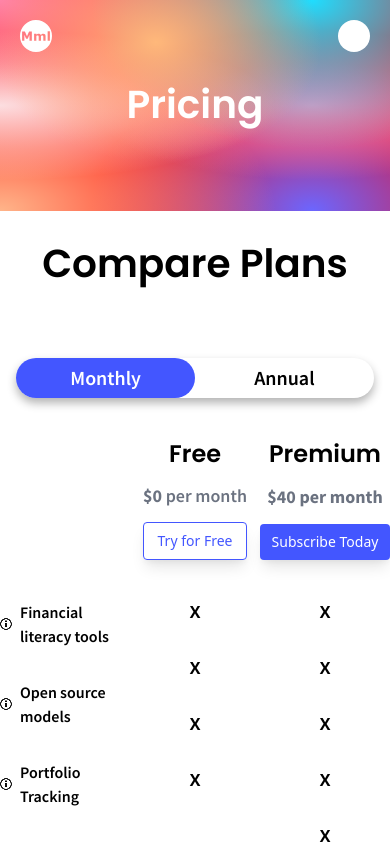
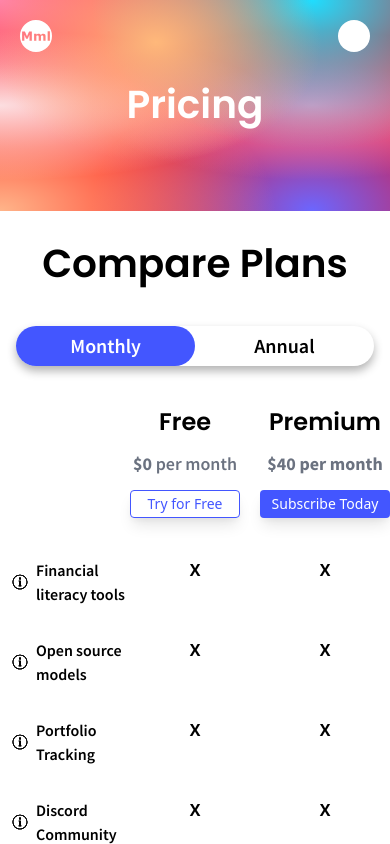
Before and after one commit to jonkarrer/market_maker, a Next.js app: page /support/pricing in a window 390 px wide. Shown: the top 844 px of the page. Built offline with nearby package versions, Linux system fonts and the light colour scheme.

Commit message:
price page

```diff
--- a/pages/support/pricing.tsx
+++ b/pages/support/pricing.tsx
@@ -9,14 +9,14 @@ const Pricing = () => {
       <Gradient title="Pricing" />
       <Wrapper display="flex">
         <div className="flex flex-col space-y-10 lg:space-y-14 w-full">
-          <h1 className="text-center font-semibold text-mobile-h py-8 sm:py-0 sm:text-4xl lg:text-5xl ">
+          <h1 className="text-center font-semibold text-mobile-h pt-8 sm:py-0 sm:text-4xl lg:text-5xl ">
             Compare Plans
           </h1>
           {/**Toggle Switch */}
           <div
             id="monthly-annual-toggle"
             onClick={() => setToggle(!toggle)}
-            className="relative w-11/12 m-auto sm:w-500px lg:w-685px h-10 font-semibold flex justify-center items-center shadow-supp-boxes rounded-full text-xl lg:text-2xl cursor-pointer"
+            className="relative w-11/12 m-auto h-10 font-semibold flex justify-center items-center shadow-supp-boxes rounded-full text-xl sm:w-500px lg:w-685px lg:text-2xl cursor-pointer"
           >
             <div className="z-10 w-1/2 h-full rounded-full flex justify-center items-center text-white">
               <p className={`${toggle ? "text-black" : "text-white"}`}>
@@ -35,17 +35,17 @@ const Pricing = () => {
             </div>
           </div>
           {/**Free + Premium row */}
-          <div className="grid sm:mr-5 grid-cols-3 text-2xl sm:text-4xl lg:text-5xl">
+          <div className="grid grid-cols-3 text-2xl sm:mr-5  sm:text-4xl lg:text-5xl">
             <div>{/** Empty div to even out columns */}</div>
-            <div className="text-center grid gap-3 lg:gap-7 font-semibold">
+            <div className="text-center mr-5 grid gap-3  sm:mr-0 lg:gap-7 font-semibold">
               <h1>Free</h1>
               <p className="text-lg lg:text-2xl text-gray-500">
-                <strong className="sm:text-4xl lg:text-5xl font-bold">
+                <strong className="font-bold sm:text-4xl lg:text-5xl">
                   $0
                 </strong>{" "}
                 per month
               </p>
-              <button className=" shadow-lg rounded text-sm lg:text-2xl text-blue-border border-blue-border border-1px border-solid w-4/5 m-auto py-2">
+              <button className=" w-full sm:w-4/5 m-auto h-7 sm:py-2 shadow-lg rounded text-sm lg:text-2xl text-blue-border border-blue-border border-1px border-solid ">
                 Try for Free
               </button>
             </div>
@@ -57,7 +57,7 @@ const Pricing = () => {
                 </strong>{" "}
                 per month
               </p>
-              <button className="shadow-lg rounded text-sm text-white bg-blue-border px-2 sm:px-0 w-full sm:w-4/5 m-auto py-2 lg:text-2xl">
+              <button className=" w-full m-auto h-7 shadow-lg rounded text-sm text-white bg-blue-border sm:px-0 sm:py-2 sm:w-4/5 lg:text-2xl">
                 Subscribe Today
               </button>
             </div>
--- a/styles/globals.css
+++ b/styles/globals.css
@@ -113,14 +113,14 @@ button {
     @apply grid gap-8;
   }
   .column-1 div {
-    @apply flex space-x-2 text-base sm:text-base lg:text-xl xl:text-2xl font-semibold;
+    @apply flex space-x-2 text-base ml-3 sm:ml-0 sm:text-base lg:text-xl xl:text-2xl font-semibold;
   }
   .column-1 div img {
-    @apply w-3 sm:w-4 lg:w-5 cursor-pointer;
+    @apply w-4 sm:w-4 lg:w-5 cursor-pointer;
   }
   .column-2,
   .column-3 {
-    @apply flex flex-col space-y-8;
+    @apply flex flex-col space-y-14 sm:space-y-8;
   }
   .column-2 div,
   .column-3 div {
```
